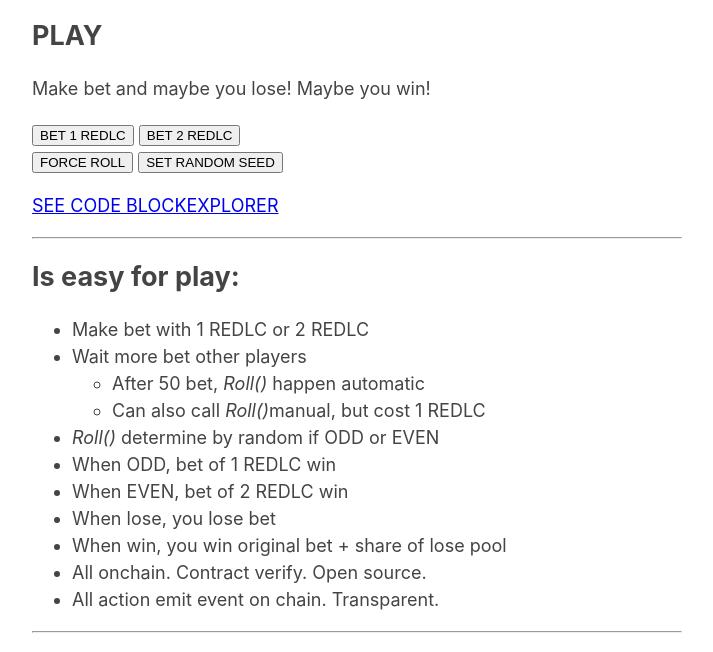
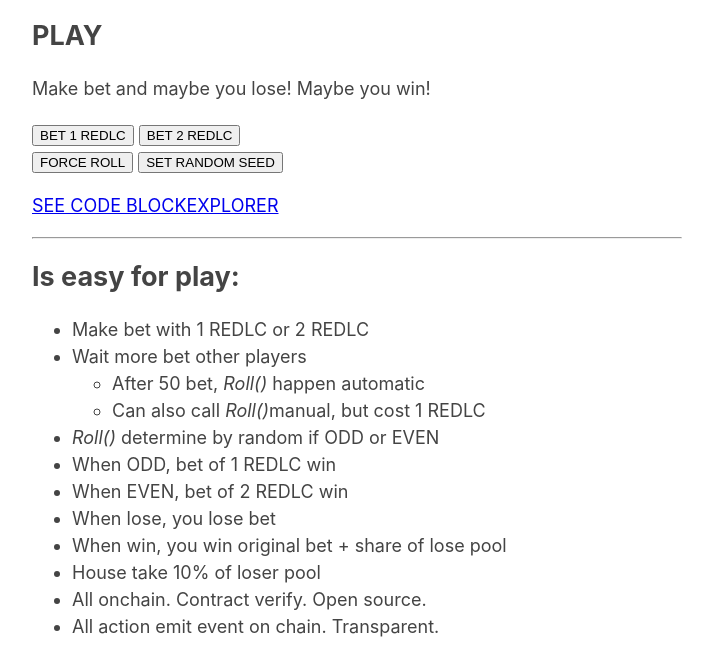
Before and after one commit to happypappyhappy/happybet, a plain HTML site: page index.html in a window 1280 px wide. Shown: the part 137-789 px from the top of the page, without its empty margins (283-996 px from the left). Drawn offline with Linux system fonts and the light colour scheme.

Commit message:
asdf
asdf

```diff
--- a/index.html
+++ b/index.html
@@ -51,6 +51,7 @@
       <li>When EVEN, bet of 2 REDLC win</li>
       <li>When lose, you lose bet</li>
       <li>When win, you win original bet + share of lose pool</li>
+      <li>House take 10% of loser pool</li>
       <li>All onchain. Contract verify. Open source.</li>
       <li>All action emit event on chain. Transparent.</li>
     </ul>
```
